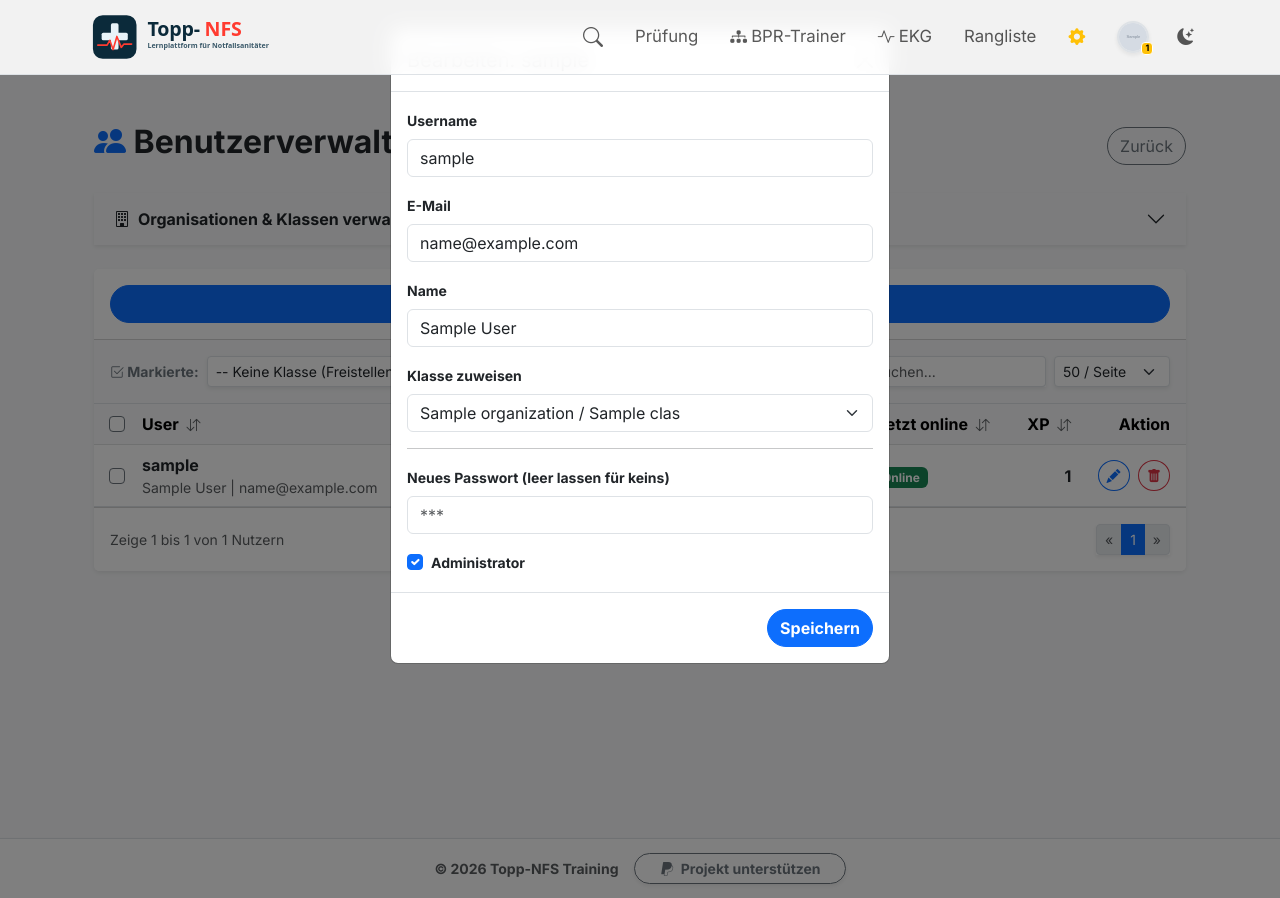
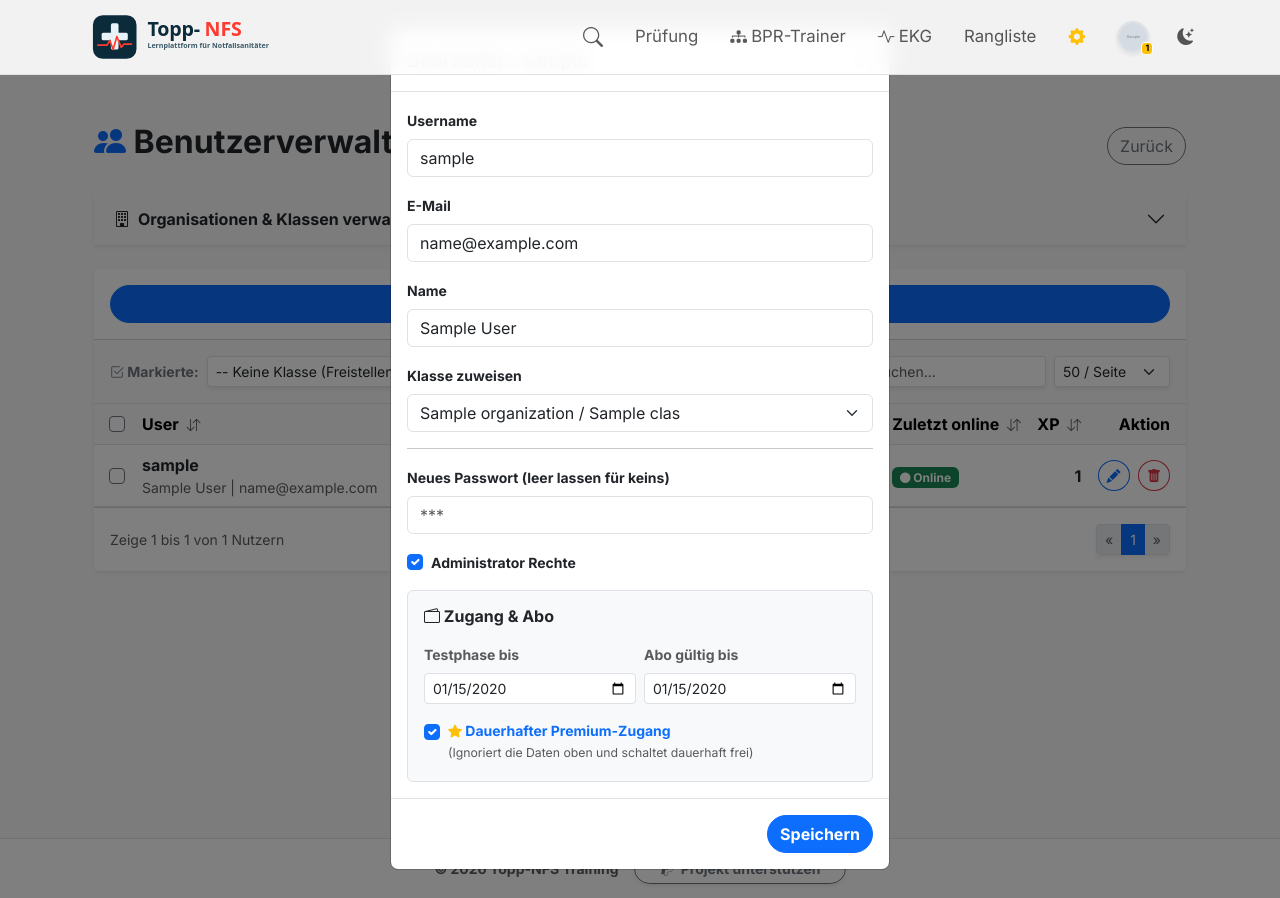
Before and after one commit to bastitopp/topp-nfs, a Flask app: page /admin/users in a window 1280 px wide, after a click that opens the changed part. Run offline with Flask 3, Linux system fonts and the light colour scheme; a user stored in the database is signed in; tables that the repository leaves empty hold one stand-in row (values such as "Sample post"); grey boxes marked "Sample" are stand-in pictures; some libraries are stand-ins or nearby versions.

Commit message:
Release Version 1.6.0 - Pay Version Preparation

```diff
--- a/app/routes/admin.py
+++ b/app/routes/admin.py
@@ -3,6 +3,7 @@ import json
 import csv
 import io
 import html as pyhtml
+from datetime import datetime # NEU FÜR DATUMSVERARBEITUNG
 from flask import Blueprint, render_template, request, redirect, url_for, flash, Response, current_app
 from flask_login import login_required, current_user
 from werkzeug.utils import secure_filename
@@ -395,7 +396,6 @@ def add_org():
 @admin_required
 def delete_org(id):
     org = Organization.query.get_or_404(id)
-    # Entferne die Klassen und setze Benutzer zurück
     for c in org.classes:
         for u in c.users:
             u.study_class_id = None
@@ -434,6 +434,7 @@ def add_user():
     password = request.form.get('password')
     study_class_id = request.form.get('study_class_id')
     is_admin = 'is_admin' in request.form
+    is_premium = 'is_premium' in request.form
 
     if User.query.filter_by(username=username).first():
         flash('Benutzer existiert bereits!', 'danger')
@@ -442,9 +443,22 @@ def add_user():
             username=username,
             is_admin=is_admin,
             is_approved=True,
+            is_premium=is_premium,
             study_class_id=study_class_id if study_class_id else None
         )
         u.set_password(password)
+
+        # Datums-Felder verarbeiten
+        t_end = request.form.get('trial_end_date')
+        if t_end:
+            try: u.trial_end_date = datetime.strptime(t_end, '%Y-%m-%d')
+            except: pass
+
+        s_end = request.form.get('subscription_end_date')
+        if s_end:
+            try: u.subscription_end_date = datetime.strptime(s_end, '%Y-%m-%d')
+            except: pass
+
         db.session.add(u)
         db.session.commit()
         flash('Benutzer angelegt.', 'success')
@@ -478,13 +492,30 @@ def edit_user(uid):
     u.email = request.form.get('email')
     u.real_name = request.form.get('real_name')
     u.is_admin = 'is_admin' in request.form
+    u.is_premium = 'is_premium' in request.form
 
     study_class_id = request.form.get('study_class_id')
     u.study_class_id = study_class_id if study_class_id else None
 
+    # Datums-Felder verarbeiten
+    t_end = request.form.get('trial_end_date')
+    if t_end:
+        try: u.trial_end_date = datetime.strptime(t_end, '%Y-%m-%d')
+        except: pass
+    else:
+        u.trial_end_date = None
+
+    s_end = request.form.get('subscription_end_date')
+    if s_end:
+        try: u.subscription_end_date = datetime.strptime(s_end, '%Y-%m-%d')
+        except: pass
+    else:
+        u.subscription_end_date = None
+
     new_pw = request.form.get('new_password')
     if new_pw:
         u.set_password(new_pw)
+
     db.session.commit()
     flash('Benutzer aktualisiert.', 'success')
     return redirect(url_for('admin.admin_users'))
@@ -513,10 +544,7 @@ def bulk_assign_class():
         flash('Keine Benutzer ausgewählt.', 'warning')
         return redirect(url_for('admin.admin_users'))
 
-    # Wenn ein leerer String gesendet wird, bedeutet das "Keine Klasse" (also entfernen)
     class_id_val = int(target_class_id) if target_class_id else None
-
-    # Alle ausgewählten Benutzer aus der Datenbank holen
     users_to_update = User.query.filter(User.id.in_(user_ids)).all()
 
     for u in users_to_update:
--- a/app/routes/main.py
+++ b/app/routes/main.py
@@ -141,6 +141,11 @@ def reset_category(category_path):
 @bp.route('/leaderboard')
 @login_required
 def leaderboard():
+    # Sicherheitscheck: Abweisen, falls kein Admin
+    if not current_user.is_admin:
+        flash('Zugriff verweigert! Diese Ansicht ist nur für Administratoren.', 'danger')
+        return redirect(url_for('main.index'))
+
     if not current_user.study_class_id:
         users = []
         class_name = "Keiner Klasse zugewiesen"
--- a/app/templates/admin_users.html
+++ b/app/templates/admin_users.html
@@ -117,8 +117,9 @@
                                 <th style="cursor: pointer;" onclick="sortTable(2, false)" class="user-select-none">Klasse <i class="bi bi-arrow-down-up small text-muted ms-1"></i></th>
                                 <th style="cursor: pointer;" onclick="sortTable(3, false)" class="user-select-none">Rolle <i class="bi bi-arrow-down-up small text-muted ms-1"></i></th>
                                 <th style="cursor: pointer;" onclick="sortTable(4, false)" class="user-select-none">Status <i class="bi bi-arrow-down-up small text-muted ms-1"></i></th>
-                                <th style="cursor: pointer;" onclick="sortTable(5, false)" class="user-select-none">Zuletzt online <i class="bi bi-arrow-down-up small text-muted ms-1"></i></th>
-                                <th style="cursor: pointer;" onclick="sortTable(6, true)" class="user-select-none text-end">XP <i class="bi bi-arrow-down-up small text-muted ms-1"></i></th>
+                                <th style="cursor: pointer;" onclick="sortTable(5, false)" class="user-select-none">Zugang <i class="bi bi-arrow-down-up small text-muted ms-1"></i></th>
+                                <th style="cursor: pointer;" onclick="sortTable(6, false)" class="user-select-none">Zuletzt online <i class="bi bi-arrow-down-up small text-muted ms-1"></i></th>
+                                <th style="cursor: pointer;" onclick="sortTable(7, true)" class="user-select-none text-end">XP <i class="bi bi-arrow-down-up small text-muted ms-1"></i></th>
                                 <th class="text-end pe-3">Aktion</th>
                             </tr>
                         </thead>
@@ -140,13 +141,28 @@
                                     {% endif %}
                                 </td>
                                 <td>
-                                    {% if u.is_admin %}<span class="badge bg-warning text-dark">Admin</span>{% else %}<span class="badge bg-secondary">User</span>{% endif %}
+                                    {% if u.is_admin %}
+                                        <span class="badge bg-warning text-dark">Admin</span>
+                                    {% else %}
+                                        <span class="badge bg-secondary">User</span>
+                                    {% endif %}
                                 </td>
                                 <td>
                                     {% if u.is_approved %}
                                         <span class="badge bg-success bg-opacity-10 text-success border border-success border-opacity-25"><i class="bi bi-check-circle-fill me-1"></i> Aktiv</span>
                                     {% else %}
                                         <span class="badge bg-danger bg-opacity-10 text-danger border border-danger border-opacity-25"><i class="bi bi-clock-fill me-1"></i> Wartet</span>
+                                    {% endif %}
+                                </td>
+                                <td>
+                                    {% if u.is_premium %}
+                                        <span class="badge bg-primary" title="Dauerhaft freigeschaltet"><i class="bi bi-star-fill text-warning"></i> Premium</span>
+                                    {% elif u.is_subscription_active() %}
+                                        <span class="badge bg-success" title="Abo aktiv"><i class="bi bi-calendar-check"></i> Abo bis {{ u.subscription_end_date.strftime('%d.%m.%y') }}</span>
+                                    {% elif u.is_trial_active() %}
+                                        <span class="badge bg-info text-dark" title="Testphase"><i class="bi bi-clock-history"></i> Test bis {{ u.trial_end_date.strftime('%d.%m.%y') }}</span>
+                                    {% else %}
+                                        <span class="badge bg-danger" title="Kein aktives Abo oder Testphase"><i class="bi bi-lock-fill"></i> Abgelaufen</span>
                                     {% endif %}
                                 </td>
                                 <td>
@@ -207,7 +223,34 @@
                     </div>
                     <hr>
                     <div class="mb-3"><label class="form-label fw-bold small">Neues Passwort (leer lassen für keins)</label><input name="new_password" type="password" class="form-control" placeholder="***"></div>
-                    <div class="form-check"><input type="checkbox" class="form-check-input" name="is_admin" id="adm{{u.id}}" {% if u.is_admin %}checked{% endif %}><label class="form-check-label fw-bold small" for="adm{{u.id}}">Administrator</label></div>
+                    <div class="form-check mb-3">
+                        <input type="checkbox" class="form-check-input" name="is_admin" id="adm{{u.id}}" {% if u.is_admin %}checked{% endif %}>
+                        <label class="form-check-label fw-bold small" for="adm{{u.id}}">Administrator Rechte</label>
+                    </div>
+
+                    <div class="p-3 bg-light border rounded">
+                        <h6 class="fw-bold mb-3"><i class="bi bi-wallet2"></i> Zugang & Abo</h6>
+
+                        <div class="row g-2 mb-3">
+                            <div class="col-6">
+                                <label class="form-label fw-bold small text-muted">Testphase bis</label>
+                                <input type="date" name="trial_end_date" class="form-control form-control-sm" value="{{ u.trial_end_date.strftime('%Y-%m-%d') if u.trial_end_date else '' }}">
+                            </div>
+                            <div class="col-6">
+                                <label class="form-label fw-bold small text-muted">Abo gültig bis</label>
+                                <input type="date" name="subscription_end_date" class="form-control form-control-sm" value="{{ u.subscription_end_date.strftime('%Y-%m-%d') if u.subscription_end_date else '' }}">
+                            </div>
+                        </div>
+
+                        <div class="form-check">
+                            <input type="checkbox" class="form-check-input" name="is_premium" id="prem{{u.id}}" {% if u.is_premium %}checked{% endif %}>
+                            <label class="form-check-label fw-bold small text-primary" for="prem{{u.id}}">
+                                <i class="bi bi-star-fill text-warning"></i> Dauerhafter Premium-Zugang <br>
+                                <small class="text-muted fw-normal">(Ignoriert die Daten oben und schaltet dauerhaft frei)</small>
+                            </label>
+                        </div>
+                    </div>
+
                 </div>
                 <div class="modal-footer"><button class="btn btn-primary rounded-pill fw-bold">Speichern</button></div>
             </form>
@@ -242,9 +285,31 @@
                             {% endfor %}
                         </select>
                     </div>
-                    <div class="form-check">
+                    <div class="form-check mb-3">
                         <input type="checkbox" class="form-check-input" name="is_admin" id="newAdmin">
                         <label class="form-check-label fw-bold small" for="newAdmin">Administrator Rechte</label>
+                    </div>
+
+                    <div class="p-3 bg-light border rounded">
+                        <h6 class="fw-bold mb-3"><i class="bi bi-wallet2"></i> Zugang & Abo</h6>
+
+                        <div class="row g-2 mb-3">
+                            <div class="col-6">
+                                <label class="form-label fw-bold small text-muted">Testphase bis</label>
+                                <input type="date" name="trial_end_date" class="form-control form-control-sm">
+                            </div>
+                            <div class="col-6">
+                                <label class="form-label fw-bold small text-muted">Abo gültig bis</label>
+                                <input type="date" name="subscription_end_date" class="form-control form-control-sm">
+                            </div>
+                        </div>
+
+                        <div class="form-check">
+                            <input type="checkbox" class="form-check-input" name="is_premium" id="newPremium" checked>
+                            <label class="form-check-label fw-bold small text-primary" for="newPremium">
+                                <i class="bi bi-star-fill text-warning"></i> Dauerhafter Premium-Zugang
+                            </label>
+                        </div>
                     </div>
                 </div>
                 <div class="modal-footer">
--- a/app/templates/layout.html
+++ b/app/templates/layout.html
@@ -174,8 +174,9 @@
                                 <i class="bi bi-activity me-1 d-none d-lg-inline"></i>EKG
                             </a>
                         </li>
+
+                        {% if current_user.is_admin %}
                         <li class="nav-item"><a class="nav-link" href="{{ url_for('main.leaderboard') }}">Rangliste</a></li>
-                        {% if current_user.is_admin %}
                         <li class="nav-item"><a class="nav-link text-warning" href="{{ url_for('admin.admin_dashboard') }}"><i class="bi bi-gear-fill"></i></a></li>
                         {% endif %}
 
```
Also changed, not shown: app/models.py (+26 -2 lines).
